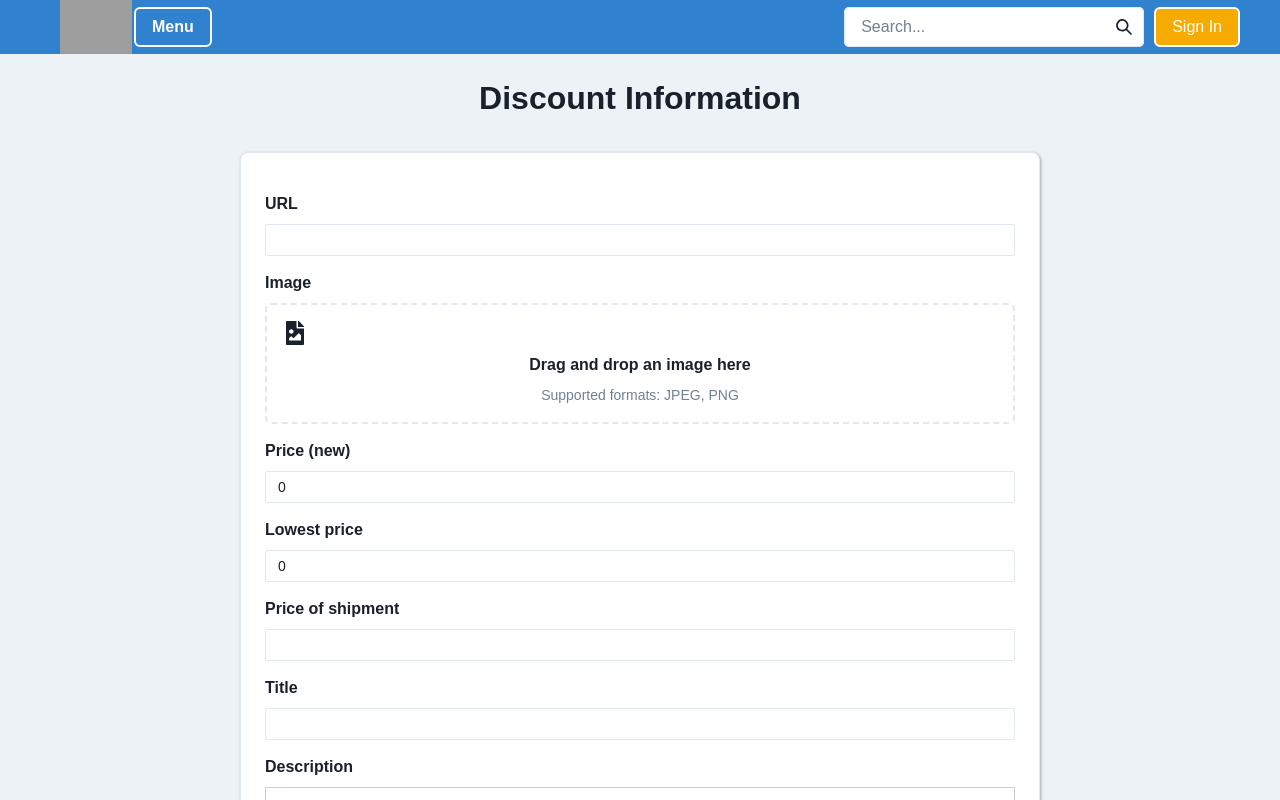
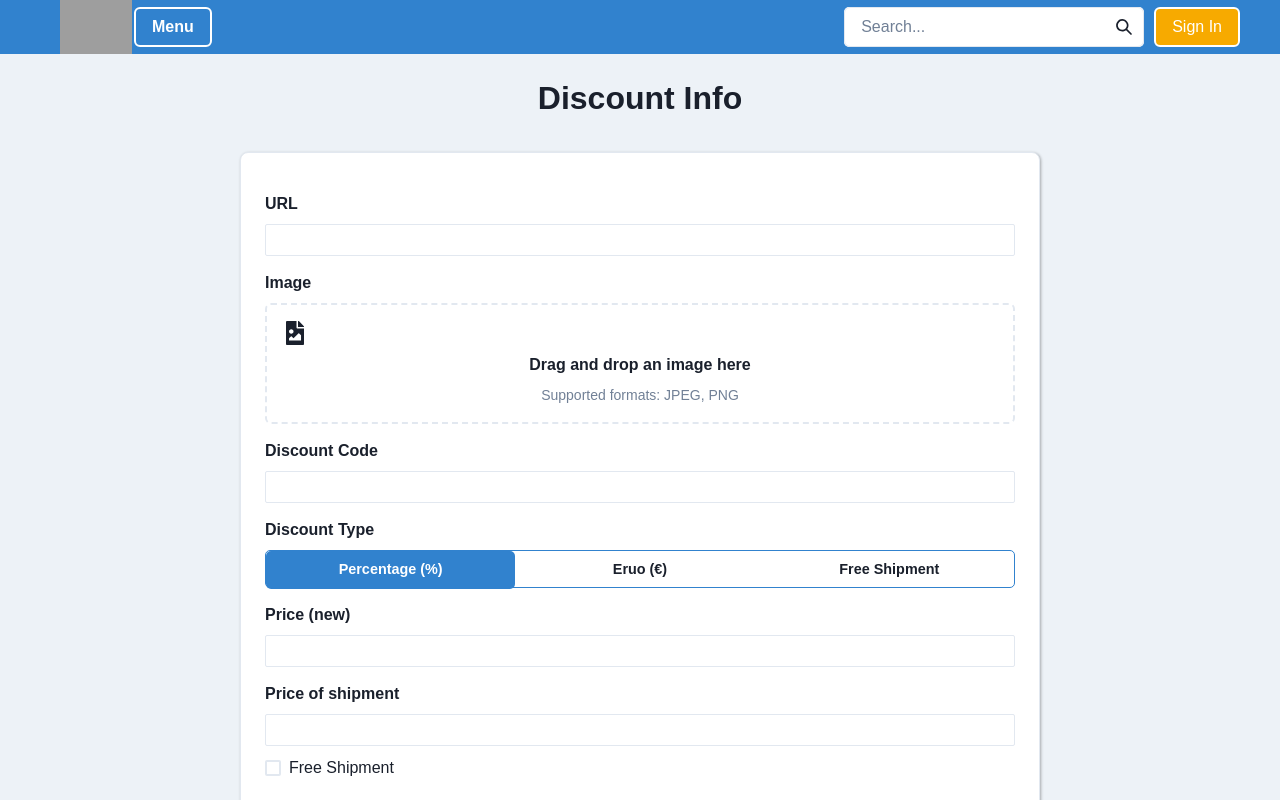
Before and after one commit to Jaykumar-Tech/Chollitos---Frontend-React, a React (Create React App) app: page /create/discount in a window 1280 px wide. Shown: the top 800 px of the page. Built offline with nearby package versions, Linux system fonts and the light colour scheme; no server answers; grey boxes are pictures that could not be loaded; the HTML template or start-up script is replaced by a standard one.

Commit message:
add discount page

```diff
--- a/package.json
+++ b/package.json
@@ -15,10 +15,12 @@
     "dotenv": "^16.3.1",
     "firebase": "^10.3.0",
     "framer-motion": "^8.1.8",
+    "i18next": "^23.4.6",
     "react": "^18.2.0",
     "react-dom": "^18.2.0",
     "react-dropzone": "^14.2.3",
     "react-helmet": "^6.1.0",
+    "react-i18next": "^13.2.1",
     "react-icons": "^4.10.1",
     "react-quill": "^2.0.0",
     "react-router-dom": "^5.2.0",
--- a/src/Pages/404.jsx
+++ b/src/Pages/404.jsx
@@ -13,7 +13,7 @@
   return (
     <>
       <Helmet>
-        <title>Page not found</title>
+        <title>Chollitos - Page not found</title>
       </Helmet>
       <Flex
         align="center"
--- a/src/Pages/Category/index.jsx
+++ b/src/Pages/Category/index.jsx
@@ -39,7 +39,7 @@
   return (
     <>
       <Helmet>
-        <title>{categorySlug} deals</title>
+        <title>Chollitos - {categorySlug} deals</title>
       </Helmet>
       <Box
         shadow={'0 3px 3px rgba(0,0,0,.15), 0 0 0 rgba(0,0,0,.15)'}
--- a/src/Pages/Create/deal.jsx
+++ b/src/Pages/Create/deal.jsx
@@ -115,7 +115,7 @@
   return (
     <Box id="Create" maxW={'800px'} m={'auto'}>
       <Helmet>
-        <title>Share deals</title>
+        <title>Chollitos - Share deals</title>
       </Helmet>
       <Text
         fontSize={'2em'}
@@ -123,7 +123,7 @@
         fontWeight={600}
         p={5}
       >
-        Deal Information
+        Deal Info
       </Text>
       <Box
         bg={'white'}
@@ -373,7 +373,7 @@
             fontWeight={600}
             htmlFor="end_date"
             mt="2%">
-            End Date
+            Expire Date
           </FormLabel>
           <Input
             type="date"
--- a/src/Pages/Create/discount.jsx
+++ b/src/Pages/Create/discount.jsx
@@ -14,6 +14,10 @@
   useToast,
   Image,
   Spinner,
+  Tabs,
+  TabList,
+  Tab,
+  Checkbox,
 } from '@chakra-ui/react'
 import { useDropzone } from 'react-dropzone';
 import { FaFileImage } from "react-icons/fa";
@@ -29,14 +33,15 @@
 
   const [url, setUrl] = useState('');
   const [image, setImage] = useState(null);
-  const [price, setPrice] = useState(0);
-  const [lowPrice, setLowPrice] = useState(0);
-  const [ship, setShip] = useState(0);
+  const [type, setType] = useState(0);
+  const [price, setPrice] = useState(null);
+  const [lowPrice, setLowPrice] = useState(null);
+  const [ship, setShip] = useState(false);
   const [title, setTitle] = useState('');
   const [description, setDescription] = useState('');
   const [categoryId, setCategoryId] = useState({ name: "", id: -1 });
   const [storeId, setStoreId] = useState({ name: "", id: -1 });
-  const [startDate, setStartDate] = useState(`${new Date().getFullYear()}-${String(new Date().getMonth() + 1).padStart(2, '0')}-${String(new Date().getDate()-1).padStart(2, '0')}`);
+  const [startDate, setStartDate] = useState(`${new Date().getFullYear()}-${String(new Date().getMonth() + 1).padStart(2, '0')}-${String(new Date().getDate() - 1).padStart(2, '0')}`);
   const [endDate, setEndDate] = useState('');
   const [isloading, setIsloading] = useState(false);
   const toast = useToast();
@@ -115,7 +120,7 @@
   return (
     <Box id="Create" maxW={'800px'} m={'auto'}>
       <Helmet>
-        <title>Share deals</title>
+        <title>Chollitos - Share discounts</title>
       </Helmet>
       <Text
         fontSize={'2em'}
@@ -123,7 +128,7 @@
         fontWeight={600}
         p={5}
       >
-        Discount Information
+        Discount Info
       </Text>
       <Box
         bg={'white'}
@@ -211,6 +216,77 @@
         <FormControl as={GridItem} colSpan={6}>
           <FormLabel
             fontWeight={600}
+            htmlFor="url"
+            mt="2%">
+            Discount Code
+          </FormLabel>
+          <Input
+            type="text"
+            name="url"
+            id="url"
+            size="sm"
+            value={url}
+            onChange={(e) => setUrl(e.target.value)}
+          />
+        </FormControl>
+
+        <FormLabel
+          fontWeight={600}
+          htmlFor="url"
+          mt="2%">
+          Discount Type
+        </FormLabel>
+        <Tabs>
+          <TabList
+            as={Flex}
+            border={'solid 1px'}
+            borderColor={'blue.500'}
+            borderRadius={5}
+            justifyContent={'center'}
+          >
+            <Tab
+              isSelected={type === 0}
+              onClick={() => setType(0)}
+              flex={1}
+              fontSize={'0.9em'}
+              fontWeight={600}
+              borderWidth={0}
+              borderRadius={5}
+              _selected={{ bg: 'blue.500', color: 'white' }}
+            >
+              Percentage (%)
+            </Tab>
+            <Tab
+              isSelected={type === 1}
+              onClick={() => setType(1)}
+              flex={1}
+              fontSize={'0.9em'}
+              fontWeight={600}
+              borderWidth={0}
+              borderRadius={5}
+              _selected={{ bg: 'blue.500', color: 'white' }}
+            >
+              Eruo (€)
+            </Tab>
+            <Tab
+              isSelected={type === 2}
+              onClick={() => setType(2)}
+              flex={1}
+              fontSize={'0.9em'}
+              fontWeight={600}
+              borderWidth={0}
+              borderRadius={5}
+              _selected={{ bg: 'blue.500', color: 'white' }}
+            >
+              Free Shipment
+            </Tab>
+          </TabList>
+        </Tabs>
+
+        {type !== 2 &&
+          <FormControl as={GridItem} colSpan={6}>
+            <FormLabel
+              fontWeight={600}
               htmlFor="price_new"
               mt="2%">
               Price (new)
@@ -224,24 +300,9 @@
               onChange={(e) => setPrice(e.target.value)}
             />
           </FormControl>
+        }
 
-        <FormControl as={GridItem} colSpan={6}>
-          <FormLabel
-            fontWeight={600}
-            htmlFor="lowest_price"
-            mt="2%">
-            Lowest price
-          </FormLabel>
-          <Input
-            type="text"
-            name="lowest_price"
-            id="lowest_price"
-            size="sm"
-            value={lowPrice}
-            onChange={(e) => setLowPrice(e.target.value)}
-          />
-        </FormControl>
-
+        {type !== 2 && !ship &&
           <FormControl as={GridItem} colSpan={6}>
             <FormLabel
               fontWeight={600}
@@ -256,6 +317,11 @@
               size="sm"
             />
           </FormControl>
+        }
+
+        <Checkbox m={'10px 0'} onChange={() => setShip(!ship)}>
+          Free Shipment
+        </Checkbox>
 
         <FormControl as={GridItem} colSpan={6}>
           <FormLabel
@@ -373,7 +439,7 @@
             fontWeight={600}
             htmlFor="end_date"
             mt="2%">
-            End Date
+            Expire Date
           </FormLabel>
           <Input
             type="date"
--- a/src/Pages/Deal/index.jsx
+++ b/src/Pages/Deal/index.jsx
@@ -98,7 +98,7 @@
     return (
       <>
         <Helmet>
-          <title>{deal.title}</title>
+          <title>{'Chollitos - ' + deal.title}</title>
         </Helmet>
         <Box
           color={themeColor}
--- a/src/Pages/Home/index.jsx
+++ b/src/Pages/Home/index.jsx
@@ -36,7 +36,7 @@
   return (
     <>
       <Helmet>
-        <title>Chollitos {dealFeature} deals </title>
+        <title>Chollitos - {dealFeature} deals </title>
       </Helmet>
       <DoubleTopBar categories={categories} setFeature={setDealFeature} />
       <Box maxW={'1200px'} m={'auto'}>
--- a/src/Pages/Store/index.jsx
+++ b/src/Pages/Store/index.jsx
@@ -54,7 +54,7 @@
   return (
     <Box maxW={'960px'} m={'auto'} p={2}>
       <Helmet>
-        <title>{store_name} discount codes</title>
+        <title>Chollitos - {store_name} discount codes</title>
       </Helmet>
       <Breadcrumb
         separator=">"
```
Also changed, not shown: 1 other file (tests, documents, lock files or other folders). Lines whose indentation alone changed are shown as unchanged.
